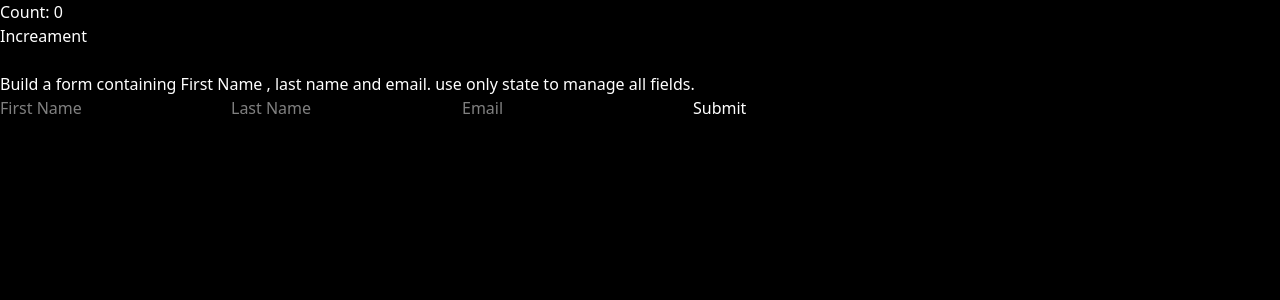
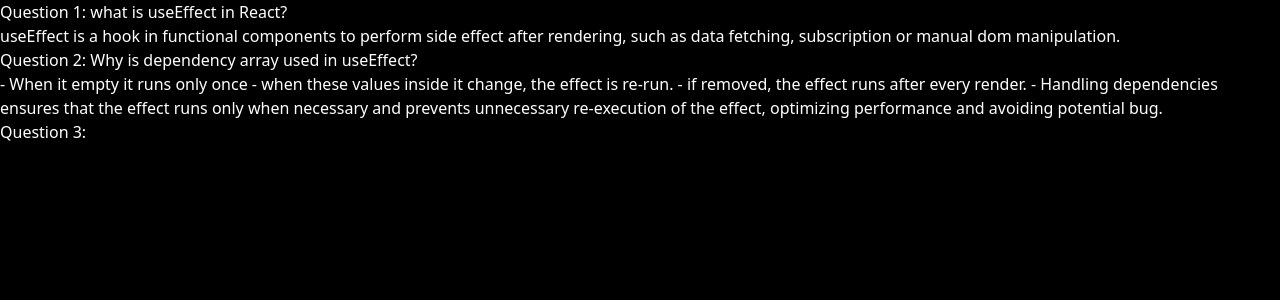
Before and after one commit to Shahid6516/React, a React (Vite) app: page / in a window 1280 px wide. Shown: the top 300 px of the page. Built offline with nearby package versions, Linux system fonts and the light colour scheme.

Commit message:
solved second question in useEffect

```diff
--- a/src/App.jsx
+++ b/src/App.jsx
@@ -3,6 +3,7 @@ import RenderingListAndConditionalOperator from './Concepts/RenderingListAndCond
 import Counter from './Concepts/ClassicVsFunctionalReactComponent.jsx'
 import State from './Hooks/State.jsx'
 // import ConditionalOperator from './Concepts/ConditionalOperator.jsx'
+import UseEffecthook from './Hooks/useEffect-hook.jsx'
 
 const App = () => {
   return (
@@ -11,7 +12,8 @@ const App = () => {
       {/* <ConditionalOperator/> */}
       {/* <ClassicVsFunctionalReactComponent /> */}
       {/* <Counter/> */}
-      <State/>
+      {/* <State/> */}
+      <UseEffecthook/>
     </>
   )
 }
--- /dev/null
+++ b/src/Hooks/useEffect-hook.jsx
@@ -0,0 +1,33 @@
+import React, { useEffect } from 'react'
+
+const UseEffectHook = () => {
+    useEffect(() => {
+        // side effect code goes here
+        return () => {
+            // clean up code (optional)
+            // runs on component unmount or before re-runs
+        }
+    }, [
+        // dependencies
+    ])
+
+    return (
+        <div>
+            <h3>Question 1: what is useEffect in React?</h3>
+
+            <p>useEffect is a hook in functional components to perform side effect after rendering, such as data fetching, subscription or manual dom manipulation.</p>
+
+            <h3>Question 2: Why is dependency array used in useEffect?</h3>
+            <p>
+                - When it empty it runs only once
+                - when these values inside it change, the effect is re-run.
+                - if removed, the effect runs after every render.
+
+                - Handling dependencies ensures that the effect runs only when necessary and prevents unnecessary re-execution of the effect, optimizing performance and avoiding potential bug.
+            </p>
+            <h3>Question 3: </h3>
+        </div>
+    )
+}
+
+export default UseEffectHook
--- a/src/Hooks/useEffect.jsx
+++ /dev/null
@@ -1,24 +0,0 @@
-import React from 'react'
-
-const useEffect = () => {
-
-    useEffect(() => {
-        // side effect code goes here
-        return () => {
-            // clean up code (optional)
-            // runs on component unmount or before re-runs
-        }
-
-    }, [
-        // dependencies
-    ])
-
-    return (
-        <div>
-            <h3>Question 1: what is useEffect in React?</h3>
-            <p>useEffect is a hook in functional components to perform side effect after rendering, such as data fetching, subscription or manual dom manipulation.</p>
-        </div>
-    )
-}
-
-export default useEffect
```
